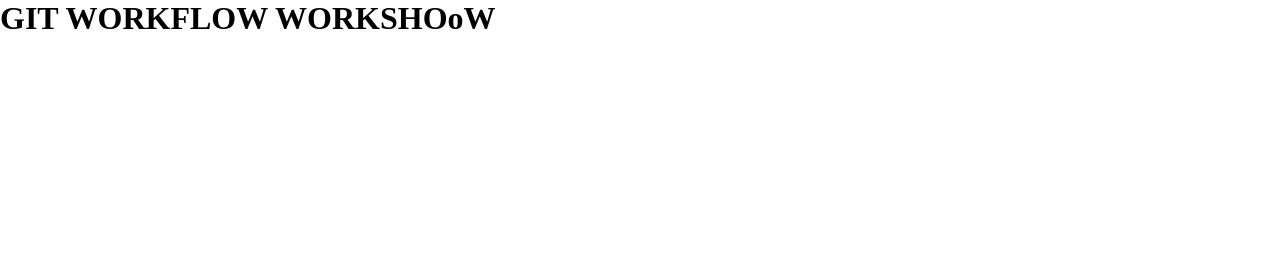
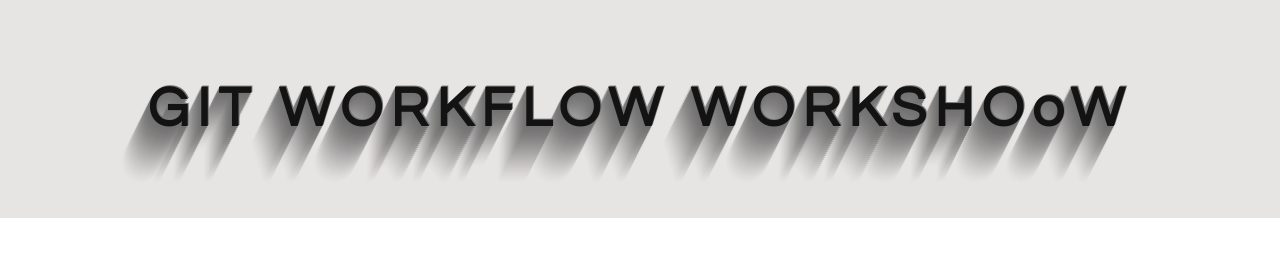
Before and after one commit to GSG-CF05/github-git-flow-a, a plain HTML site: page index.html in a window 1280 px wide. Drawn offline with Linux system fonts and the light colour scheme.

Commit message:
heading to match the existing class name in the css file Relates #6

```diff
--- a/index.html
+++ b/index.html
@@ -8,6 +8,6 @@
   </head>
 
   <body>
-    <h1 class="some-heading">GIT WORKFLOW WORKSHOoW</h1>
+    <h1 class="page-heading">GIT WORKFLOW WORKSHOoW</h1>
   </body>
 </html>
```
